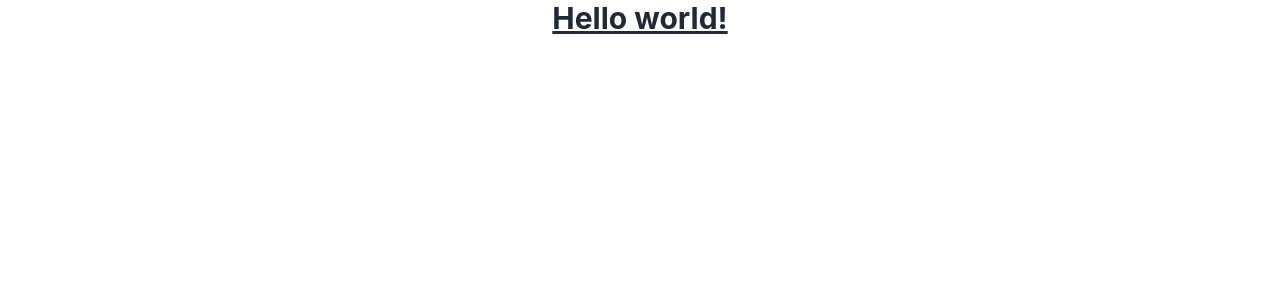
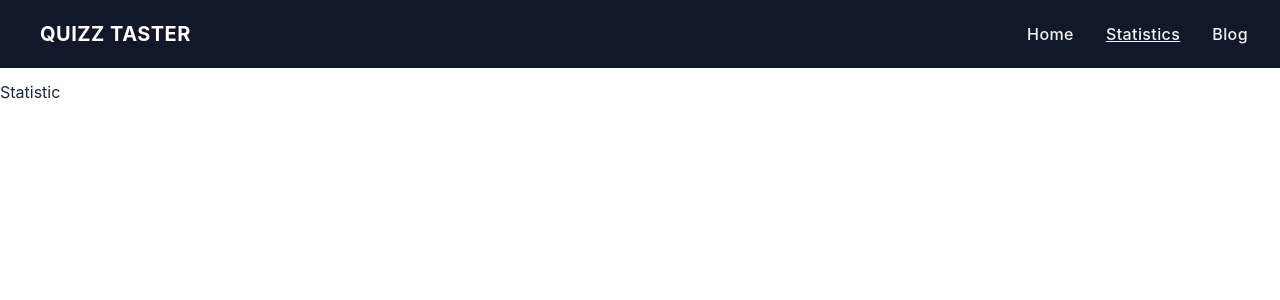
Before and after one commit to amernadim/quizz-tester, a React (Create React App) app: page /statistics in a window 1280 px wide. Shown: the top 300 px of the page. Built offline with nearby package versions, Linux system fonts and the light colour scheme.

Commit message:
navigation added

```diff
--- a/src/App.js
+++ b/src/App.js
@@ -1,12 +1,21 @@
-import logo from "./logo.svg";
+import { createBrowserRouter, RouterProvider } from "react-router-dom";
 import "./App.css";
+import Blog from "./component/Blog";
+import Home from "./component/Home";
+import Root from "./component/Root";
+import Statistics from "./component/Statistics"
+
+const router = createBrowserRouter([
+  {path : '/' , element: <Root/> , children : [
+    {path : '/' , element : <Home/>},
+    {path : '/home' , element : <Home/>},
+    {path : '/statistics' , element : <Statistics/>},
+    {path : '/blog' , element : <Blog/>}
+  ]}
+])
 
 function App() {
-  return (
-    <div className="App">
-      <h1 className="text-3xl font-bold underline">Hello world!</h1>
-    </div>
-  );
+  return <RouterProvider router={router}/>
 }
 
 export default App;
--- a/src/component/Blog.jsx
+++ b/src/component/Blog.jsx
@@ -2,7 +2,7 @@
 
 const Blog = () => {
   return (
-    <div>
+    <div className='mt-[80px]'>
       <h1>Blog</h1>
     </div>
   );
--- a/src/component/Home.jsx
+++ b/src/component/Home.jsx
@@ -2,7 +2,7 @@
 
 const Home = () => {
   return (
-    <div>
+    <div className='mt-[80px]'>
       <h1>Home</h1>
     </div>
   );
--- /dev/null
+++ b/src/component/NavBar.jsx
@@ -0,0 +1,182 @@
+// import Logo from '../assets/logo';
+import React, { useState } from "react";
+import { NavLink } from "react-router-dom";
+
+const NavBar = () => {
+  const [isMenuOpen, setIsMenuOpen] = useState(false);
+  let activeClassName = "underline";
+  return (
+    <div className="bg-gray-900 fixed top-0 z-10 w-full">
+      <div className="px-4 py-5 mx-auto sm:max-w-xl md:max-w-full lg:max-w-screen-xl md:px-24 lg:px-8">
+        <div className="relative flex items-center justify-between">
+          <NavLink
+            to="/"
+            aria-label="Company Name"
+            title="Company Name"
+            className="inline-flex items-center"
+          >
+            <span className="ml-2 text-xl font-bold tracking-wide text-white uppercase">
+              Quizz Taster
+            </span>
+          </NavLink>
+          <ul className="flex items-center hidden space-x-8 lg:flex">
+            <li>
+              <NavLink
+                to="/home"
+                aria-label="Our Home"
+                title="Our Home"
+                className="font-medium tracking-wide text-gray-100 transition-colors duration-200 hover:text-teal-400"
+              >
+                {({ isActive }) => (
+                  <span className={isActive ? activeClassName : undefined}>
+                    Home
+                  </span>
+                )}
+              </NavLink>
+            </li>
+            <li>
+              <NavLink
+                to="/statistics"
+                aria-label="Statistics"
+                title="Statistics"
+                className="font-medium tracking-wide text-gray-100 transition-colors duration-200 hover:text-teal-400"
+              >
+                {({ isActive }) => (
+                  <span className={isActive ? activeClassName : undefined}>
+                    Statistics
+                  </span>
+                )}
+              </NavLink>
+            </li>
+            <li>
+              <NavLink
+                to="/blog"
+                aria-label=" Blog"
+                title=" Blog"
+                className="font-medium tracking-wide text-gray-100 transition-colors duration-200 hover:text-teal-400"
+              >
+                {({ isActive }) => (
+                  <span className={isActive ? activeClassName : undefined}>
+                    Blog
+                  </span>
+                )}
+              </NavLink>
+            </li>
+          </ul>
+          <div className="lg:hidden">
+            <button
+              aria-label="Open Menu"
+              title="Open Menu"
+              className="p-2 -mr-1 transition duration-200 rounded focus:outline-none focus:shadow-outline"
+              onClick={() => setIsMenuOpen(true)}
+            >
+              <svg className="w-5 text-white" viewBox="0 0 24 24">
+                <path
+                  fill="currentColor"
+                  d="M23,13H1c-0.6,0-1-0.4-1-1s0.4-1,1-1h22c0.6,0,1,0.4,1,1S23.6,13,23,13z"
+                />
+                <path
+                  fill="currentColor"
+                  d="M23,6H1C0.4,6,0,5.6,0,5s0.4-1,1-1h22c0.6,0,1,0.4,1,1S23.6,6,23,6z"
+                />
+                <path
+                  fill="currentColor"
+                  d="M23,20H1c-0.6,0-1-0.4-1-1s0.4-1,1-1h22c0.6,0,1,0.4,1,1S23.6,20,23,20z"
+                />
+              </svg>
+            </button>
+            {isMenuOpen && (
+              <div className="absolute top-0 left-0 w-full">
+                <div className="p-5 bg-white border rounded shadow-sm">
+                  <div className="flex items-center justify-between mb-4">
+                    <div>
+                      <NavLink
+                        to="/"
+                        aria-label="Company"
+                        title="Company"
+                        className="inline-flex items-center"
+                      >
+                        <span className="ml-2 text-xl font-bold tracking-wide text-gray-800 uppercase">
+                          Quizz Taster
+                        </span>
+                      </NavLink>
+                    </div>
+                    <div>
+                      <button
+                        aria-label="Close Menu"
+                        title="Close Menu"
+                        className="p-2 -mt-2 -mr-2 transition duration-200 rounded hover:bg-gray-200 focus:bg-gray-200 focus:outline-none focus:shadow-outline"
+                        onClick={() => setIsMenuOpen(false)}
+                      >
+                        <svg className="w-5 text-gray-600" viewBox="0 0 24 24">
+                          <path
+                            fill="currentColor"
+                            d="M19.7,4.3c-0.4-0.4-1-0.4-1.4,0L12,10.6L5.7,4.3c-0.4-0.4-1-0.4-1.4,0s-0.4,1,0,1.4l6.3,6.3l-6.3,6.3 c-0.4,0.4-0.4,1,0,1.4C4.5,19.9,4.7,20,5,20s0.5-0.1,0.7-0.3l6.3-6.3l6.3,6.3c0.2,0.2,0.5,0.3,0.7,0.3s0.5-0.1,0.7-0.3 c0.4-0.4,0.4-1,0-1.4L13.4,12l6.3-6.3C20.1,5.3,20.1,4.7,19.7,4.3z"
+                          />
+                        </svg>
+                      </button>
+                    </div>
+                  </div>
+                  <nav>
+                    <ul className="space-y-4">
+                      <li>
+                        <NavLink
+                          to="/home"
+                          aria-label="Our Home"
+                          title="Our Home"
+                          className="font-medium tracking-wide text-gray-700 transition-colors duration-200 hover:text-purple-400"
+                        >
+                          {({ isActive }) => (
+                            <span
+                              className={isActive ? activeClassName : undefined}
+                            >
+                              Home
+                            </span>
+                          )}
+                        </NavLink>
+                      </li>
+                      <li>
+                        <NavLink
+                          to="/statistics"
+                          aria-label="Statistics"
+                          title="Statistics"
+                          className="font-medium tracking-wide text-gray-700 transition-colors duration-200 hover:text-purple-400"
+                        >
+                          {({ isActive }) => (
+                            <span
+                              className={isActive ? activeClassName : undefined}
+                            >
+                              Statistics
+                            </span>
+                          )}
+                        </NavLink>
+                      </li>
+                      <li>
+                        <NavLink
+                          to="/blog"
+                          aria-label=" Blog"
+                          title=" Blog"
+                          className="font-medium tracking-wide text-gray-700 transition-colors duration-200 hover:text-purple-400"
+                        >
+                          {({ isActive }) => (
+                            <span
+                              className={isActive ? activeClassName : undefined}
+                            >
+                              Blog
+                            </span>
+                          )}
+                        </NavLink>
+                      </li>
+                    </ul>
+                  </nav>
+                </div>
+              </div>
+            )}
+          </div>
+        </div>
+      </div>
+    </div>
+  );
+};
+
+export default NavBar;
--- a/src/component/Root.jsx
+++ b/src/component/Root.jsx
@@ -1,9 +1,12 @@
 import React from 'react';
+import { Outlet } from 'react-router-dom';
+import NavBar from './NavBar';
 
 const Root = () => {
   return (
-    <div>
-      <h1>Root</h1>
+    <div className=''>
+      <NavBar/>
+      <Outlet/>
     </div>
   );
 };
--- a/src/component/Statistics.jsx
+++ b/src/component/Statistics.jsx
@@ -2,7 +2,7 @@
 
 const Statistics = () => {
   return (
-    <div>
+    <div className='mt-[80px]'>
       <h1>Statistic</h1>
     </div>
   );
```
Also changed, not shown: src/assets/logo.png (added).
